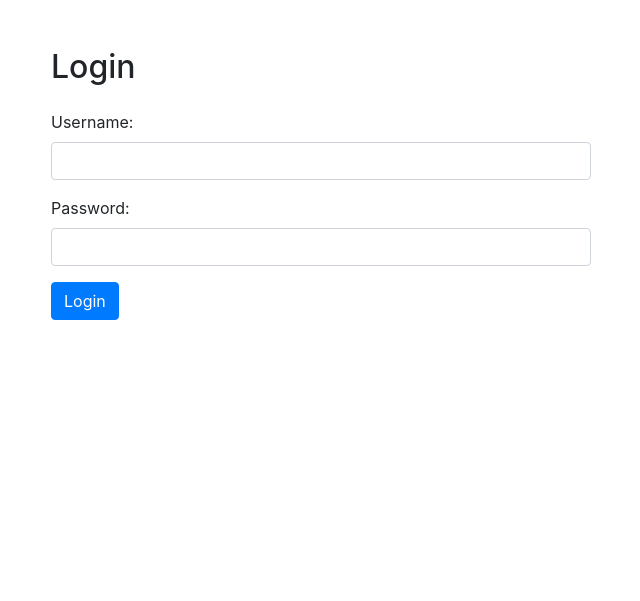
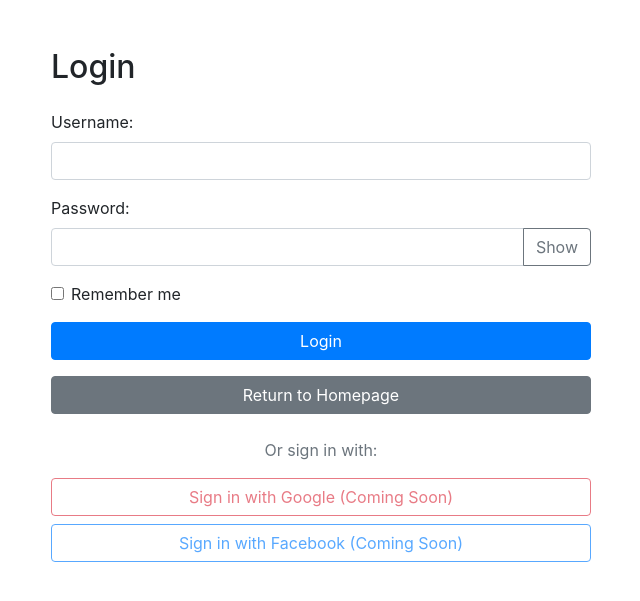
Before and after one commit to nn10n10/karaoke, a Django app: page /login/ in a window 1280 px wide. Shown: the top 601 px of the page, without its empty margins (319-959 px from the left). Run offline with Django 5.2, Linux system fonts and the light colour scheme; some libraries are stand-ins or nearby versions.

Commit message:
feat: Enhance login page and fix auth redirects
This commit introduces several improvements to the login page and fixes an issue with authentication redirects:

Login Page Enhancements:
- Added a 'Remember me' checkbox with functionality to persist sessions across browser closures or expire them on close.
- Implemented a password visibility toggle (Show/Hide) for the password field.
- Added UI placeholders for future social login integration (Google, Facebook), currently disabled.
- Included a 'Return to Homepage' button for easier navigation.

Authentication Fixes:
- Set `LOGIN_URL = 'login'` in `settings.py`. This ensures that the `@login_required` decorator, already in use for views like 'Playlist' and 'Playback History', correctly redirects unauthenticated users to your application's login page instead of causing a 404 error by redirecting to a non-existent default path.

```diff
--- a/KTVApp/KTVApp/settings.py
+++ b/KTVApp/KTVApp/settings.py
@@ -131,6 +131,9 @@ INSTALLED_APPS = [
     'django.contrib.staticfiles',
     'karaoke',
 ]
+
+LOGIN_URL = 'login'
+
 MEDIA_URL = '/media/'
 MEDIA_ROOT = os.path.join(BASE_DIR, 'media')
 
--- a/KTVApp/karaoke/templates/login.html
+++ b/KTVApp/karaoke/templates/login.html
@@ -24,15 +24,51 @@
             </div>
             <div class="form-group">
               <label for="password">Password:</label>
-              <input type="password" id="password" name="password" class="form-control" required />
+              <div class="input-group">
+                <input type="password" id="password" name="password" class="form-control" required />
+                <div class="input-group-append">
+                  <button class="btn btn-outline-secondary" type="button" id="togglePassword">Show</button>
+                </div>
+              </div>
             </div>
-            <button type="submit" class="btn btn-primary">Login</button>
+            <div class="form-group form-check">
+              <input type="checkbox" class="form-check-input" id="rememberMe" name="remember_me">
+              <label class="form-check-label" for="rememberMe">Remember me</label>
+            </div>
+            <button type="submit" class="btn btn-primary btn-block">Login</button>
           </form>
+          <a href="{% url 'main' %}" class="btn btn-secondary btn-block mt-3">Return to Homepage</a>
+
+          <div class="mt-4 text-center">
+            <p class="text-muted">Or sign in with:</p>
+            <a href="#" class="btn btn-outline-danger btn-block mb-2 disabled" aria-disabled="true" role="button">
+              Sign in with Google (Coming Soon)
+            </a>
+            <a href="#" class="btn btn-outline-primary btn-block disabled" aria-disabled="true" role="button">
+              Sign in with Facebook (Coming Soon)
+            </a>
+          </div>
         </div>
       </div>
     </div>
     <script src="https://code.jquery.com/jquery-3.5.1.slim.min.js"></script>
     <script src="https://cdn.jsdelivr.net/npm/@popperjs/core@2.5.3/dist/umd/popper.min.js"></script>
     <script src="https://stackpath.bootstrapcdn.com/bootstrap/4.5.2/js/bootstrap.min.js"></script>
+    <script>
+      document.addEventListener('DOMContentLoaded', function() {
+        const togglePassword = document.getElementById('togglePassword');
+        const password = document.getElementById('password'); // Using existing id="password"
+
+        if (togglePassword && password) {
+          togglePassword.addEventListener('click', function() {
+            // Toggle the type attribute
+            const type = password.getAttribute('type') === 'password' ? 'text' : 'password';
+            password.setAttribute('type', type);
+            // Toggle the button text
+            this.textContent = type === 'password' ? 'Show' : 'Hide';
+          });
+        }
+      });
+    </script>
   </body>
 </html>
--- a/KTVApp/karaoke/views.py
+++ b/KTVApp/karaoke/views.py
@@ -112,6 +112,10 @@ def login(request):
         user = authenticate(request, username=username, password=password)
         if user is not None:
             auth_login(request, user)
+            if request.POST.get('remember_me'):
+                request.session.set_expiry(settings.SESSION_COOKIE_AGE) # Persist session
+            else:
+                request.session.set_expiry(0) # Expire on browser close
             return redirect('main')
         else:
             return render(request, 'login.html', {'error': 'Invalid username or password'})
```
